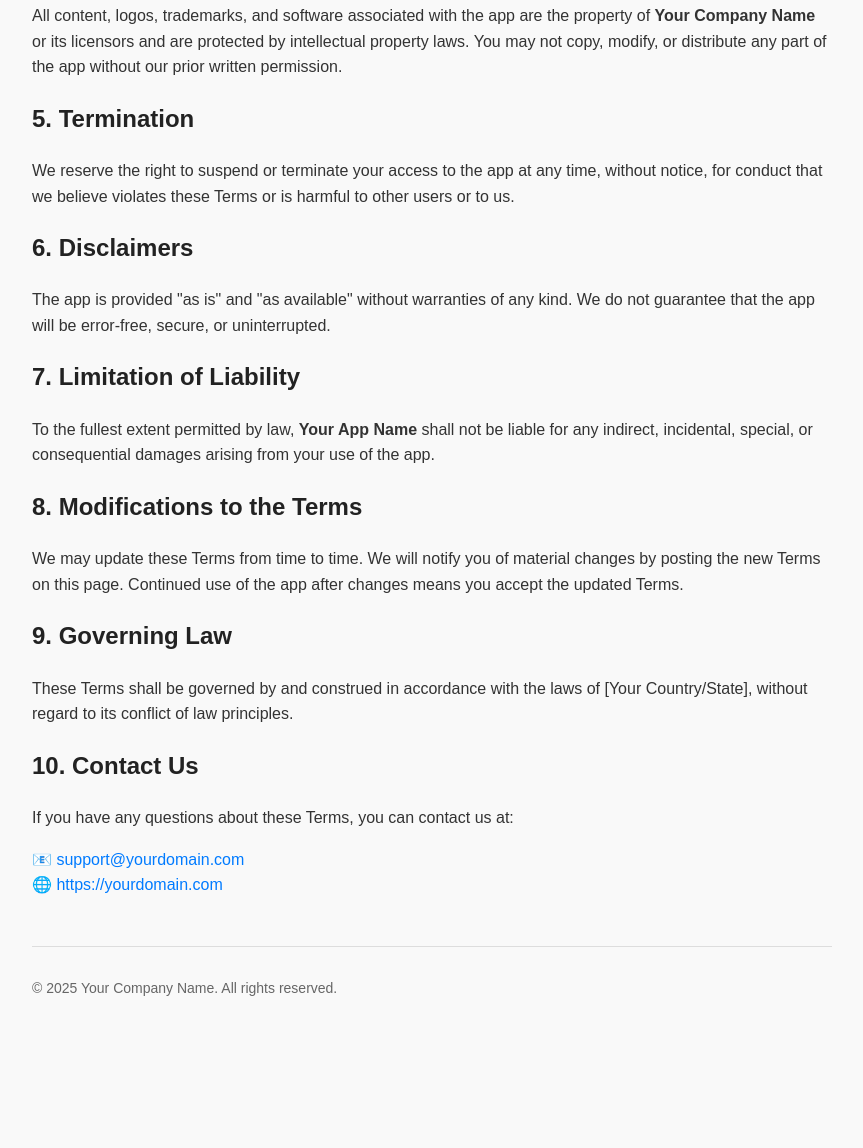
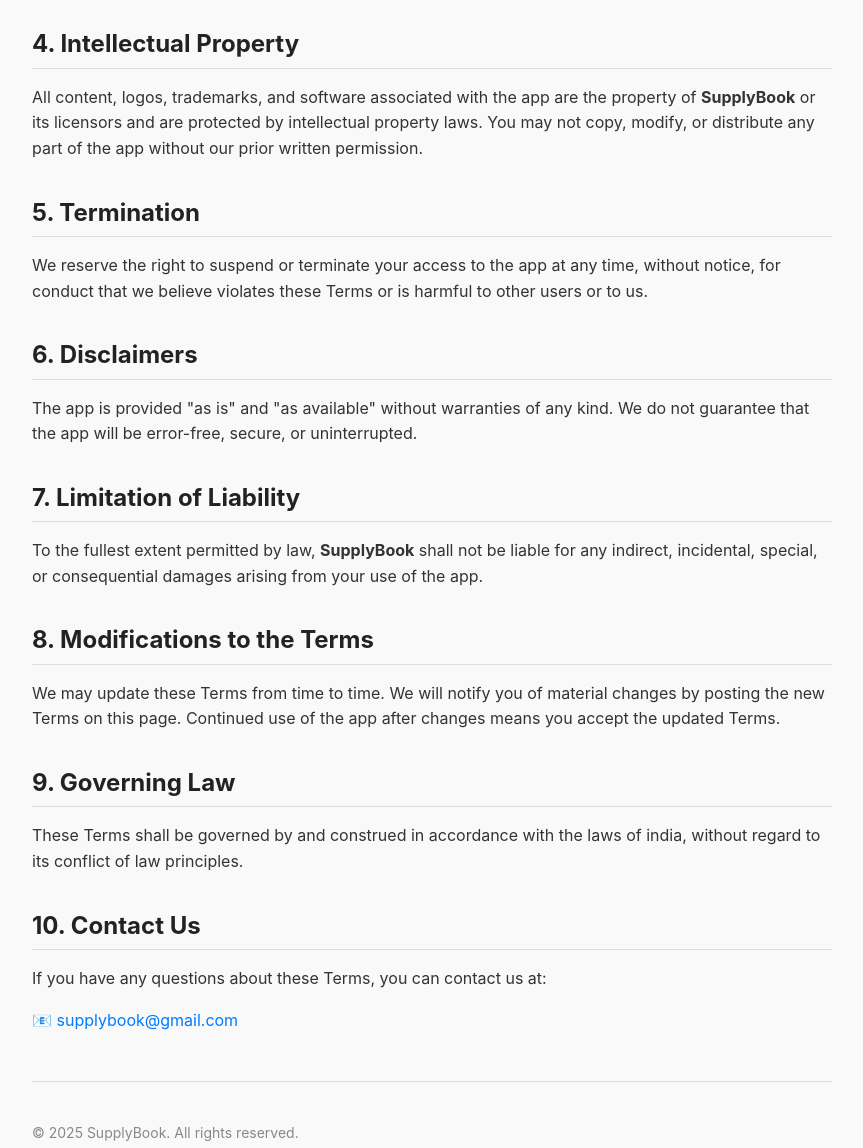
Before and after one commit to supplybook/privacy-policies, a plain HTML site: page terms/index.html in a window 1280 px wide. Shown: the part 775-1923 px from the top of the page, without its empty margins (208-1071 px from the left). Before the commit the page ends 1820 px from the top, so only its background shows below. Drawn offline with Linux system fonts and the light colour scheme.

Commit message:
Update index.html

```diff
--- a/terms/index.html
+++ b/terms/index.html
@@ -3,43 +3,16 @@
 <head>
   <meta charset="UTF-8" />
   <meta name="viewport" content="width=device-width, initial-scale=1.0" />
-  <title>Terms of Service - Your App Name</title>
-  <style>
-    body {
-      font-family: sans-serif;
-      max-width: 800px;
-      margin: 0 auto;
-      padding: 2rem;
-      line-height: 1.6;
-      background-color: #f9f9f9;
-      color: #333;
-    }
-    h1, h2, h3 {
-      color: #222;
-    }
-    footer {
-      margin-top: 3rem;
-      font-size: 0.875rem;
-      color: #666;
-      border-top: 1px solid #ddd;
-      padding-top: 1rem;
-    }
-    a {
-      color: #007BFF;
-      text-decoration: none;
-    }
-    a:hover {
-      text-decoration: underline;
-    }
-  </style>
+  <title>Terms of Service - SupplyBook</title>
+  <link rel="stylesheet" href="../assets/style.css" />
 </head>
 <body>
 
   <h1>Terms of Service</h1>
-  <p><strong>Effective Date:</strong> September 23, 2025</p>
+  <p><strong>Effective Date:</strong> August 18, 2025</p>
 
   <p>
-    These Terms of Service ("Terms") govern your access to and use of <strong>Your App Name</strong> (“we”, “our”, or “us”). By using the app, you agree to be bound by these Terms. If you do not agree, do not use the app.
+    These Terms of Service ("Terms") govern your access to and use of <strong>SupplyBook</strong> (“we”, “our”, or “us”). By using the app, you agree to be bound by these Terms. If you do not agree, do not use the app.
   </p>
 
   <h2>1. Use of the App</h2>
@@ -63,7 +36,7 @@
 
   <h2>4. Intellectual Property</h2>
   <p>
-    All content, logos, trademarks, and software associated with the app are the property of <strong>Your Company Name</strong> or its licensors and are protected by intellectual property laws. You may not copy, modify, or distribute any part of the app without our prior written permission.
+    All content, logos, trademarks, and software associated with the app are the property of <strong>SupplyBook</strong> or its licensors and are protected by intellectual property laws. You may not copy, modify, or distribute any part of the app without our prior written permission.
   </p>
 
   <h2>5. Termination</h2>
@@ -78,7 +51,7 @@
 
   <h2>7. Limitation of Liability</h2>
   <p>
-    To the fullest extent permitted by law, <strong>Your App Name</strong> shall not be liable for any indirect, incidental, special, or consequential damages arising from your use of the app.
+    To the fullest extent permitted by law, <strong>SupplyBook</strong> shall not be liable for any indirect, incidental, special, or consequential damages arising from your use of the app.
   </p>
 
   <h2>8. Modifications to the Terms</h2>
@@ -88,7 +61,7 @@
 
   <h2>9. Governing Law</h2>
   <p>
-    These Terms shall be governed by and construed in accordance with the laws of [Your Country/State], without regard to its conflict of law principles.
+    These Terms shall be governed by and construed in accordance with the laws of india, without regard to its conflict of law principles.
   </p>
 
   <h2>10. Contact Us</h2>
@@ -96,12 +69,11 @@
     If you have any questions about these Terms, you can contact us at:
   </p>
   <p>
-    📧 <a href="mailto:support@yourdomain.com">support@yourdomain.com</a><br />
-    🌐 <a href="https://yourdomain.com" target="_blank">https://yourdomain.com</a>
+    📧 <a href="mailto:supplybook@gmail.com">supplybook@gmail.com</a><br />
   </p>
 
   <footer>
-    <p>© 2025 Your Company Name. All rights reserved.</p>
+    <p>© 2025 SupplyBook. All rights reserved.</p>
   </footer>
 
 </body>
```
